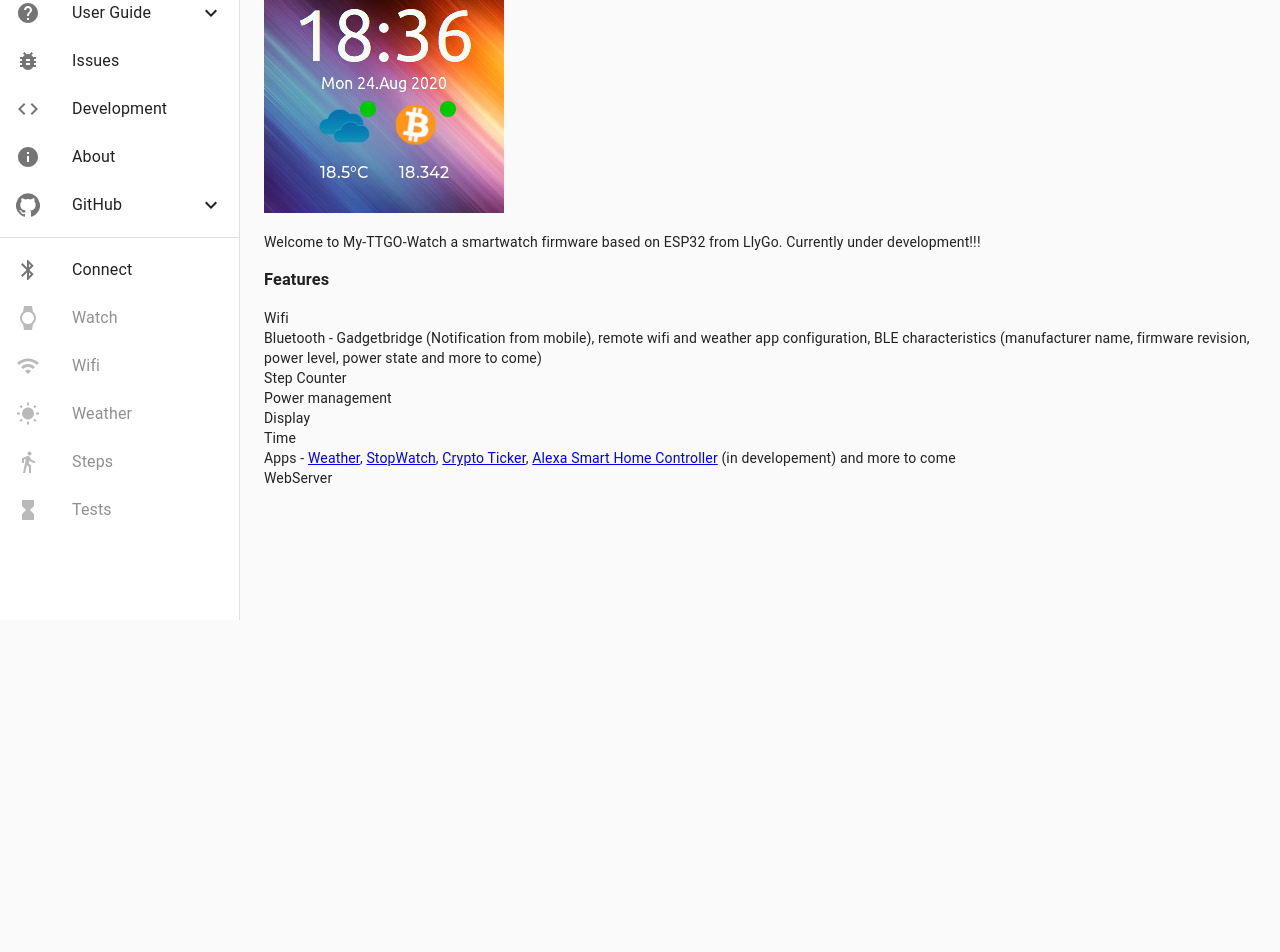
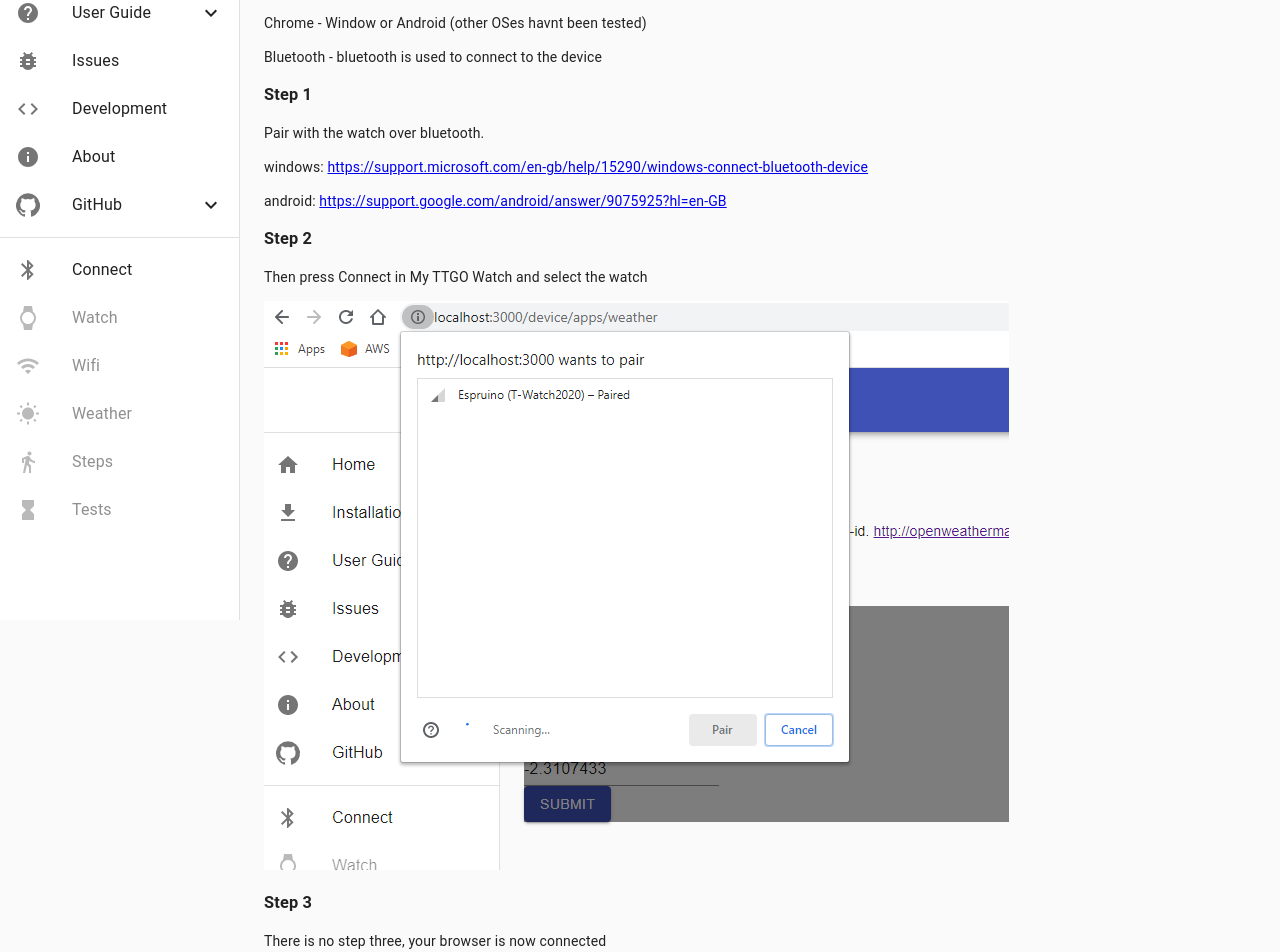
Before and after one commit to chrismcna/My-TTGO-Watch-Site, a React (Create React App) app in the folder ClientApp/: page /device/connect in a window 1280 px wide. Shown: the part 180-1132 px from the top of the page. Before the commit the page ends 800 px from the top, so only its background shows below. Built offline with nearby package versions, Linux system fonts and the light colour scheme.

Commit message:
improvements

```diff
--- a/ClientApp/src/App.js
+++ b/ClientApp/src/App.js
@@ -40,6 +40,8 @@
 
 //device components
 import { Provider } from './contexts/device-context';
+
+import Connect from './pages/device/connect';
 import Steps from './pages/device/steps';
 import Wifi from './pages/device/wifi';
 import Weather from './pages/device/apps/weather';
@@ -53,8 +55,9 @@
 
 function App() {
 	return (
-		<Provider>
-			<Router>
+		<Router>
+			<Provider>
+
 				<ResponsiveDrawer drawerContent={<NavMenu />}>
 					<Switch>
 
@@ -131,6 +134,10 @@
 						</Route>
 
 
+
+						<Route path="/device/connect">
+							<Connect />
+						</Route>
 						<Route path="/device/watch">
 							<Watch />
 						</Route>
@@ -154,8 +161,8 @@
 					</Switch>
 
 				</ResponsiveDrawer>
-			</Router>
-		</Provider>
+			</Provider>
+		</Router>
 	);
 }
 
--- a/ClientApp/src/contexts/device-context.js
+++ b/ClientApp/src/contexts/device-context.js
@@ -1,9 +1,11 @@
 import React from "react";
 import PropTypes from "prop-types";
 
+import { withRouter } from 'react-router-dom'
+
 export const Context = React.createContext({});
 
-export const Provider = props => {
+export const Provider = withRouter(props => {
   // Initial values are obtained from the props
   const {
     bluetoothDevice: initialBluetoothDevice,
@@ -22,6 +24,9 @@
         setBluetoothDevice(device);
       })
       .catch(error => {
+        if (window.confirm("Do you need some help?")) {
+          props.history.push('/device/connect')
+        }
       });
 
   }, [setBluetoothDevice]);
@@ -40,7 +45,7 @@
 
   // pass the value in provider and return
   return <Context.Provider value={context}>{children}</Context.Provider>;
-};
+});
 
 export const { Consumer } = Context;
 
--- a/ClientApp/src/pages/device/apps/weather.js
+++ b/ClientApp/src/pages/device/apps/weather.js
@@ -66,6 +66,8 @@
             the weather app you need an openweather.com api-id. <a href="http://openweathermap.org/appid"  target="_blank" rel="noopener noreferrer">http://openweathermap.org/appid</a> is a good starting point.
             <br/>
 
+            <h2>Device Configuration</h2>
+
             <ConenctDevice>
                 <ValidatorForm
                     ref={form}
--- /dev/null
+++ b/ClientApp/src/pages/device/connect.js
@@ -0,0 +1,59 @@
+import React from 'react';
+import Button from '@material-ui/core/Button';
+
+import ConenctDevice from "../../components/connect-device";
+
+import { Context } from "../../contexts/device-context";
+
+export default props => {
+
+    const deviceContext = React.useContext(Context);
+    const { bluetoothDevice } = deviceContext;
+
+
+
+
+
+    return (
+        <>
+            <h2>Connect</h2>
+
+            <h3>Requirements</h3>
+            <p>
+                Chrome - Window or Android (other OSes havnt been tested)
+            </p>
+            <p>
+                Bluetooth - bluetooth is used to connect to the device
+            </p>
+
+            <h3>Step 1</h3>
+            <p>
+                Pair with the watch over bluetooth.
+            </p>
+            <p>
+                windows: <a href="https://support.microsoft.com/en-gb/help/15290/windows-connect-bluetooth-device" target="_blank" rel="noopener noreferrer">https://support.microsoft.com/en-gb/help/15290/windows-connect-bluetooth-device</a>
+            </p>
+
+            <p>
+                android: <a href="https://support.google.com/android/answer/9075925?hl=en-GB" target="_blank" rel="noopener noreferrer">https://support.google.com/android/answer/9075925?hl=en-GB</a> <br/>
+            </p>
+
+
+            <h3>Step 2</h3>
+            <p>
+                Then press Connect in My TTGO Watch and select the watch
+            </p>
+            <img src="/device/connect/chrome-bluetooth-connect.png"/>
+
+
+            <h3>Step 3</h3>
+            <p>
+                There is no step three, your browser is now connected
+            </p>
+
+            <h3>Issues</h3>
+
+            Android - Gadgetbridge caues problems connecting to the watch, go into Gadgetbridge and close the app from the menu. Then attempt connecting again
+        </>
+    );
+}
--- a/ClientApp/src/pages/device/wifi.js
+++ b/ClientApp/src/pages/device/wifi.js
@@ -50,7 +50,11 @@
     return (
         <>
             <h2>Wifi</h2>
+            <p>
+                Wifi can be remotely configured used bluetooth serial
+            </p>
 
+            <h2>Device Configuration</h2>
 
             <ConenctDevice>
                 <ValidatorForm
```
Also changed, not shown: ClientApp/public/device/connect/chrome-bluetooth-connect.png (added).
